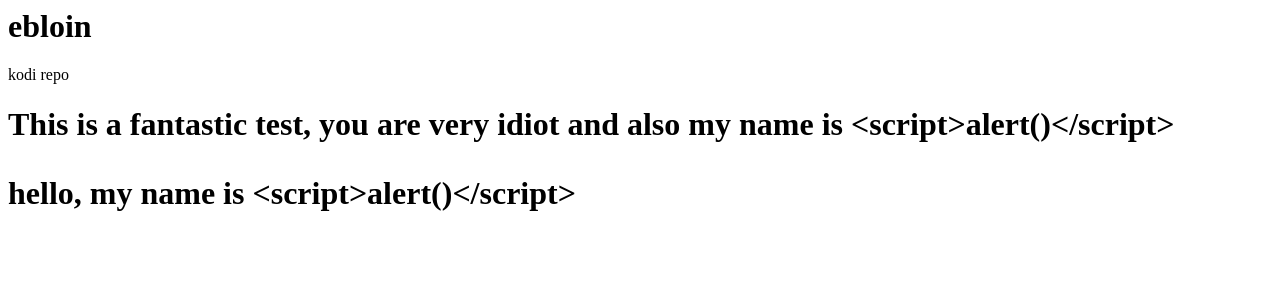
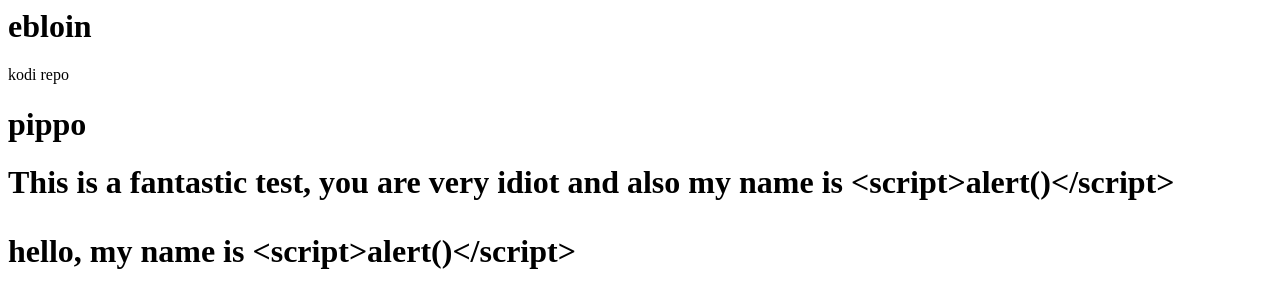
Before and after one commit to Ebloin/ebloin.github.io, a plain HTML site: page index.html in a window 1280 px wide. Drawn offline with Linux system fonts and the light colour scheme.

Commit message:
Update index.html

```diff
--- a/index.html
+++ b/index.html
@@ -2,6 +2,7 @@
   <head></head>
     <h1>ebloin</h1>
   <href src="https://ebloin.github.io/kodi/">kodi repo</href>
+  <h1>pippo</h1>
   <h1>This is a fantastic test, you are very idiot and also my name is &#x3c;&#x73;&#x63;&#x72;&#x69;&#x70;&#x74;&#x3e;&#x61;&#x6c;&#x65;&#x72;&#x74;&#x28;&#x29;&#x3c;&#x2f;&#x73;&#x63;&#x72;&#x69;&#x70;&#x74;&#x3e;<h1/>
 <p> hello, my name is &#x3c;&#x73;&#x63;&#x72;&#x69;&#x70;&#x74;&#x3e;&#x61;&#x6c;&#x65;&#x72;&#x74;&#x28;&#x29;&#x3c;&#x2f;&#x73;&#x63;&#x72;&#x69;&#x70;&#x74;&#x3e; </p>
   <body></body>
```
